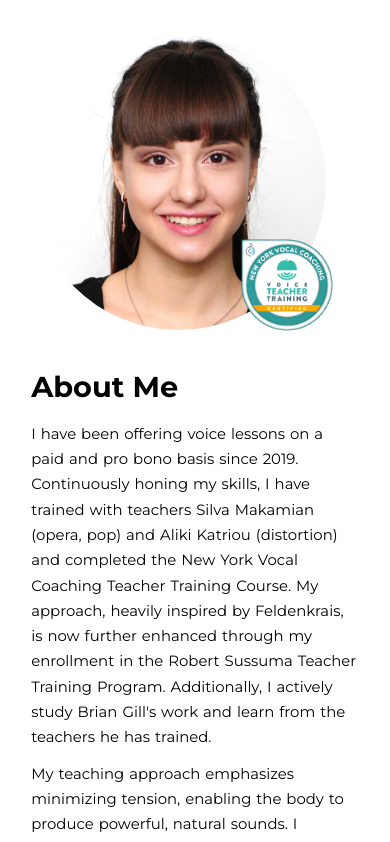
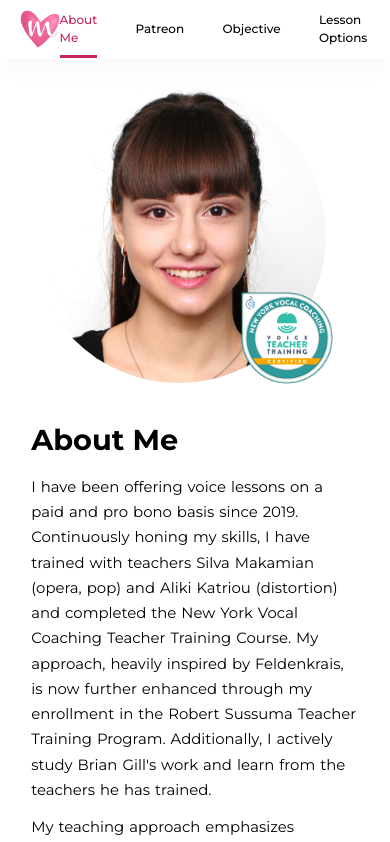
Before and after one commit to rajibul-dev/voccaria, a Next.js app in the folder nextjs/: page / in a window 390 px wide. Shown: the top 842 px of the page. Built offline with nearby package versions, Linux system fonts and the light colour scheme.

Commit message:
created the navbar for deskstop, but yet to make it responsive

```diff
--- a/nextjs/src/app/globals.css
+++ b/nextjs/src/app/globals.css
@@ -34,12 +34,15 @@
 
   --font-size-heading-secondary: 3.6rem;
   --font-size-paragraph-primary: 1.8rem;
+  --font-size-span-small: 1.5rem;
 
   --default-transition: all ease 0.15s;
 
   --border-gray-100: 0.5px solid var(--gray-100);
   --border-gray-200: 1px solid var(--gray-200);
   --border-black: 1px solid var(--black-primary);
+
+  --white-transparent: rgba(255, 255, 255, 0.9);
 
   --usual-border-radius: 6px;
 }
--- a/nextjs/src/app/mia/mia.tsx
+++ b/nextjs/src/app/mia/mia.tsx
@@ -7,10 +7,12 @@ import Pricing from "./sections/pricing/pricing";
 import Scheduling from "./sections/scheduling/scheduling";
 import Contact from "./sections/contact/contact";
 import Testimonials from "./sections/testimonials/testimonials";
+import Navbar from "./navbar/navbar";
 
 export default function Mia() {
   return (
     <main>
+      <Navbar />
       <About />
       <Socials />
       <Patreon />
--- /dev/null
+++ b/nextjs/src/app/mia/navbar/components/desktop-nav.module.css
@@ -0,0 +1,29 @@
+.contianer {
+  display: block;
+  height: 100%;
+}
+.flex {
+  display: flex;
+  align-items: stretch;
+  gap: 4.8rem;
+  height: 100%;
+}
+.link {
+  display: flex;
+  align-items: center;
+  justify-content: center;
+  height: 100%;
+  cursor: pointer;
+  color: var(--black-primary);
+  font-weight: 500;
+  font-size: var(--font-size-span-small);
+  transition: color 0.1s;
+}
+.link:hover {
+  color: var(--brand-primary-700);
+}
+.link.active {
+  color: var(--brand-primary-700);
+  border-bottom: 3px solid var(--brand-primary-700);
+  padding-top: 3px;
+}
--- /dev/null
+++ b/nextjs/src/app/mia/navbar/components/desktop-nav.tsx
@@ -0,0 +1,99 @@
+"use client";
+
+import React, { useEffect, useRef, useState } from "react";
+
+// styles
+import styles from "./desktop-nav.module.css";
+
+interface DesktopNavProps {
+  links: { name: string; selector: string }[];
+}
+
+let scrollTimeout: any;
+
+const DesktopNav: React.FC<DesktopNavProps> = ({ links }) => {
+  const [active, setActive] = useState("");
+  const [clicked, setClicked] = useState(false);
+  const sectionRefs = useRef<Record<string, HTMLDivElement | null>>({});
+
+  useEffect(() => {
+    // Find elements
+    links.forEach((link) => {
+      sectionRefs.current[link.selector] = document.getElementById(
+        link.selector,
+      ) as HTMLDivElement; // Assume sections are divs
+    });
+
+    // Scroll Event Listener
+    const handleScroll = () => {
+      if (clicked) return;
+
+      const sections = Object.entries(sectionRefs.current);
+      const headerOffset =
+        document?.querySelector("header")?.getBoundingClientRect().height || 0;
+
+      for (const [selector, sectionRef] of sections) {
+        if (!sectionRef) continue;
+
+        const sectionTop = sectionRef.getBoundingClientRect().top;
+        const sectionBottom = sectionRef.getBoundingClientRect().bottom;
+
+        // Consider element in view if it's partially visible
+        const isInView =
+          sectionTop - headerOffset <= 0 && sectionBottom - headerOffset >= 0;
+
+        if (isInView) {
+          setActive(selector);
+          break; // Exit if match is found
+        }
+      }
+    };
+
+    window.addEventListener("scroll", handleScroll);
+
+    return () => window.removeEventListener("scroll", handleScroll);
+  }, [links, clicked]);
+
+  function handleClick(link: string) {
+    clearTimeout(scrollTimeout);
+    setActive(link);
+    setClicked(true);
+
+    const targetElement = document.getElementById(link);
+    const headerOffset = document
+      ?.querySelector("header")
+      ?.getBoundingClientRect().height;
+    const elementPosition = targetElement?.getBoundingClientRect().top;
+    const offsetPosition =
+      (elementPosition || 0) + window.pageYOffset - (headerOffset || 0);
+
+    window.scrollTo({
+      top: offsetPosition,
+      behavior: "smooth",
+    });
+
+    scrollTimeout = setTimeout(() => setClicked(false), 1000);
+  }
+
+  return (
+    <nav className={styles.contianer}>
+      <ul className={styles.flex}>
+        {links.map((link) => {
+          return (
+            <li
+              className={`${styles.link} ${
+                active === link.selector ? styles.active : ""
+              }`}
+              key={link.selector}
+              onClick={() => handleClick(link.selector)}
+            >
+              {link.name}
+            </li>
+          );
+        })}
+      </ul>
+    </nav>
+  );
+};
+
+export default DesktopNav;
--- /dev/null
+++ b/nextjs/src/app/mia/navbar/navbar.module.css
@@ -0,0 +1,23 @@
+.block {
+  position: fixed;
+  top: 0;
+  bottom: 0;
+  width: 100%;
+  z-index: 65;
+  height: 7.2rem;
+  background-color: var(--white-transparent);
+  box-shadow: 0 1.2rem 3.2rem rgba(0, 0, 0, 0.03);
+  backdrop-filter: blur(4px);
+}
+.container {
+  display: flex;
+  align-items: center;
+  justify-content: space-between;
+  height: 100%;
+  max-width: 140rem;
+  margin: 0 auto;
+  padding: 0 5%;
+}
+.logo {
+  width: 5rem;
+}
--- /dev/null
+++ b/nextjs/src/app/mia/navbar/navbar.tsx
@@ -0,0 +1,64 @@
+import Image from "next/image";
+
+// styles
+import styles from "./navbar.module.css";
+
+// image and icon
+import miaLogo from "../../../../public/images/mia-heart-logo.png";
+
+// components
+import DesktopNav from "./components/desktop-nav";
+
+// page navigation data
+const navData = [
+  {
+    name: "About Me",
+    selector: "about",
+  },
+  {
+    name: "Patreon",
+    selector: "patreon",
+  },
+  {
+    name: "Objective",
+    selector: "objective",
+  },
+  {
+    name: "Lesson Options",
+    selector: "lesson-options",
+  },
+  {
+    name: "Pricing",
+    selector: "pricing",
+  },
+  {
+    name: "Schedule a Lesson",
+    selector: "scheduling",
+  },
+  {
+    name: "Contact Me",
+    selector: "contact",
+  },
+  {
+    name: "Testimonials",
+    selector: "testimonials",
+  },
+];
+
+export default function Navbar() {
+  return (
+    <header className={styles.block}>
+      <div className={`${styles.container}`}>
+        <Image
+          src={miaLogo}
+          className={styles.logo}
+          alt="Mia heart logo | Voccaria"
+          placeholder="blur"
+          blurDataURL="../../../../public/images/mia-heart-logo.png"
+        />
+
+        <DesktopNav links={navData} />
+      </div>
+    </header>
+  );
+}
--- a/nextjs/src/app/mia/sections/about/about.module.css
+++ b/nextjs/src/app/mia/sections/about/about.module.css
@@ -1,5 +1,5 @@
 .about {
-  padding: 4.4rem 0 8rem;
+  padding: 11rem 0 8rem;
 }
 .container {
   max-width: 130rem;
```
Also changed, not shown: nextjs/public/images/mia-heart-logo.png (added), nextjs/public/menu.svg (added).
